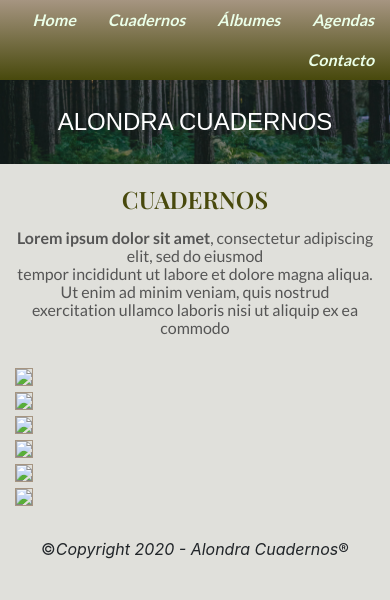
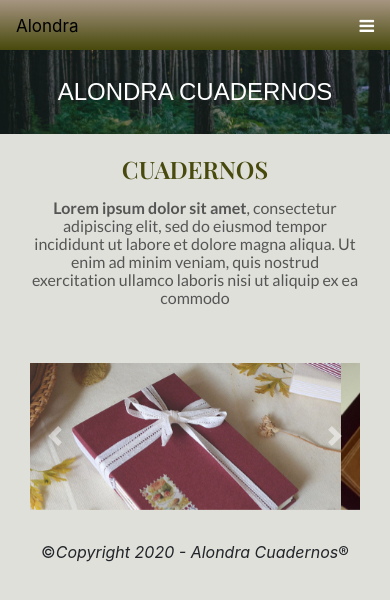
Before and after one commit to WallyVL/clase15, a website: page cuadernos/cuadernos.html in a window 390 px wide. Drawn offline with nearby package versions, Linux system fonts and the light colour scheme.

Commit message:
Update cuadernos.html

```diff
--- a/cuadernos/cuadernos.html
+++ b/cuadernos/cuadernos.html
@@ -11,11 +11,12 @@
       <title>Alondra Cuadernos</title>
       <link rel="preconnect" href="https://fonts.gstatic.com">
       <link href="https://fonts.googleapis.com/css2?family=Lato:wght@400;700&family=Playfair+Display:wght@600&display=swap" rel="stylesheet">
+      <link rel="stylesheet" href="https://cdnjs.cloudflare.com/ajax/libs/font-awesome/4.7.0/css/font-awesome.min.css">
       <script src="https://code.jquery.com/jquery-3.5.1.slim.min.js" integrity="sha384-DfXdz2htPH0lsSSs5nCTpuj/zy4C+OGpamoFVy38MVBnE+IbbVYUew+OrCXaRkfj" crossorigin="anonymous"></script>
     </head>
     <body>
         <header>
-          <div>
+          <div class="barraNavegacion">
             <ul class="nav">
               <li class="nav-item">
                 <a class="nav-link" href="../index.html">Home</a>
@@ -35,42 +36,67 @@
             </ul>
           </div>
 
+          <!-- Simulate a smartphone / tablet -->
+<div class="mobile-container">
+          <!-- Top Navigation Menu -->
+  <div class="topnav">
+    <a href="../index.html" class="active">Alondra</a>
+    <div id="myLinks">
+      <a class="nav-link" href="../index.html">Home</a>
+      <a class="nav-link" href="cuadernos.html">Cuadernos</a>
+      <a class="nav-link" href="../albumes/albumes.html">Álbumes</a>
+      <a class="nav-link" href="../agendas/agendas.html">Agendas</a>
+      <a class="nav-link" href="../contacto/contacto.html">Contacto</a>
+    </div>
+    <a href="javascript:void(0);" class="icon" onclick="myFunction()">
+      <i class="fa fa-bars"></i>
+    </a>
+  </div>
+  </div>
+
            <h1>Alondra Cuadernos</h1>
         </header>
-        <main>
+        <main class="container">
           <section>
-                <h2 class="estiloTitulos">CUADERNOS</h2>
-                <p class="estiloParrafos"><strong>Lorem ipsum dolor sit amet</strong>, consectetur adipiscing elit, sed do eiusmod<br>
-                    tempor incididunt ut labore et dolore magna aliqua. Ut enim ad minim veniam, quis nostrud<br>
-                    exercitation ullamco laboris nisi ut aliquip ex ea commodo</p>
+            <div class="row">
+                <div class="col-lg-2 col-lg-offset-2">
 
-                <div class="cuadernosContenedor">
-                        <div class="cuadernosContenedor__item">
-                          <img src="../img/cuadernos.jpeg">
                 </div>
 
-                        <div class="cuadernosContenedor__item">
-                          <img src="../img/fanzine.jpg" width=100% height=auto>
-                        </div>
-
-                        <div class="cuadernosContenedor__item">
-                          <img src="../img/libretas.jpg" width=100% height=auto>
-                        </div>
-
-                        <div class="cuadernosContenedor__item">
-                            <img src="../img/cuadernos.jpeg">
-                          </div>
-
-                          <div class="cuadernosContenedor__item">
-                            <img src="../img/fanzine.jpg" width=100% height=auto>
-                          </div>
-
-                          <div class="cuadernosContenedor__item">
-                            <img src="../img/libretas.jpg" width=100% height=auto>
+                <div class="col-lg-8  col-md-12 col-sm-12">
+                    <h2 class="estiloTitulos">CUADERNOS</h2>
+                    <p class="estiloParrafos"><strong>Lorem ipsum dolor sit amet</strong>, consectetur adipiscing elit, sed do eiusmod
+                    tempor incididunt ut labore et dolore magna aliqua. Ut enim ad minim veniam, quis nostrud
+                    exercitation ullamco laboris nisi ut aliquip ex ea commodo</p>
                 </div>
 
             </div>
+        </section>
+        <section>
 
+          <div id="carouselExampleIndicators" class="carousel slide" data-ride="carousel">
+              <div class="carousel-inner" role="listbox">
+                <div class="carousel-item active">
+                  <img class="d-block w-100" src="../img/cuaderno1Crop.jpg" data-src="holder.js/900x400?theme=social" alt="First slide">
+                </div>
+                <div class="carousel-item">
+                  <img class="d-block w-100" src="../img/cuaderno2Crop.jpg" data-src="holder.js/900x400?theme=industrial" alt="Second slide">
+                </div>
+                <div class="carousel-item">
+                  <img class="d-block w-100" src="../img/cuaderno3Crop.jpg" data-src="holder.js/900x400?theme=industrial" alt="Third slide">
+                </div>
+
+              </div>
+              <a class="carousel-control-prev" href="#carouselExampleIndicators" role="button" data-slide="prev">
+                <span class="carousel-control-prev-icon" aria-hidden="true"></span>
+                <span class="sr-only">Previous</span>
+              </a>
+              <a class="carousel-control-next" href="#carouselExampleIndicators" role="button" data-slide="next">
+                <span class="carousel-control-next-icon" aria-hidden="true"></span>
+                <span class="sr-only">Next</span>
+              </a>
+
+            </div>
 
       </section>
 
@@ -80,5 +106,15 @@
         </footer>
         <script src="https://cdn.jsdelivr.net/npm/popper.js@1.16.1/dist/umd/popper.min.js" integrity="sha384-9/reFTGAW83EW2RDu2S0VKaIzap3H66lZH81PoYlFhbGU+6BZp6G7niu735Sk7lN" crossorigin="anonymous"></script>
         <script src="https://cdn.jsdelivr.net/npm/bootstrap@4.5.3/dist/js/bootstrap.min.js" integrity="sha384-w1Q4orYjBQndcko6MimVbzY0tgp4pWB4lZ7lr30WKz0vr/aWKhXdBNmNb5D92v7s" crossorigin="anonymous"></script>
+        <script>
+          function myFunction() {
+            var x = document.getElementById("myLinks");
+            if (x.style.display === "block") {
+              x.style.display = "none";
+            } else {
+              x.style.display = "block";
+            }
+          }
+          </script>
     </body>
 </html>
```
Lines whose indentation alone changed are shown as unchanged.
